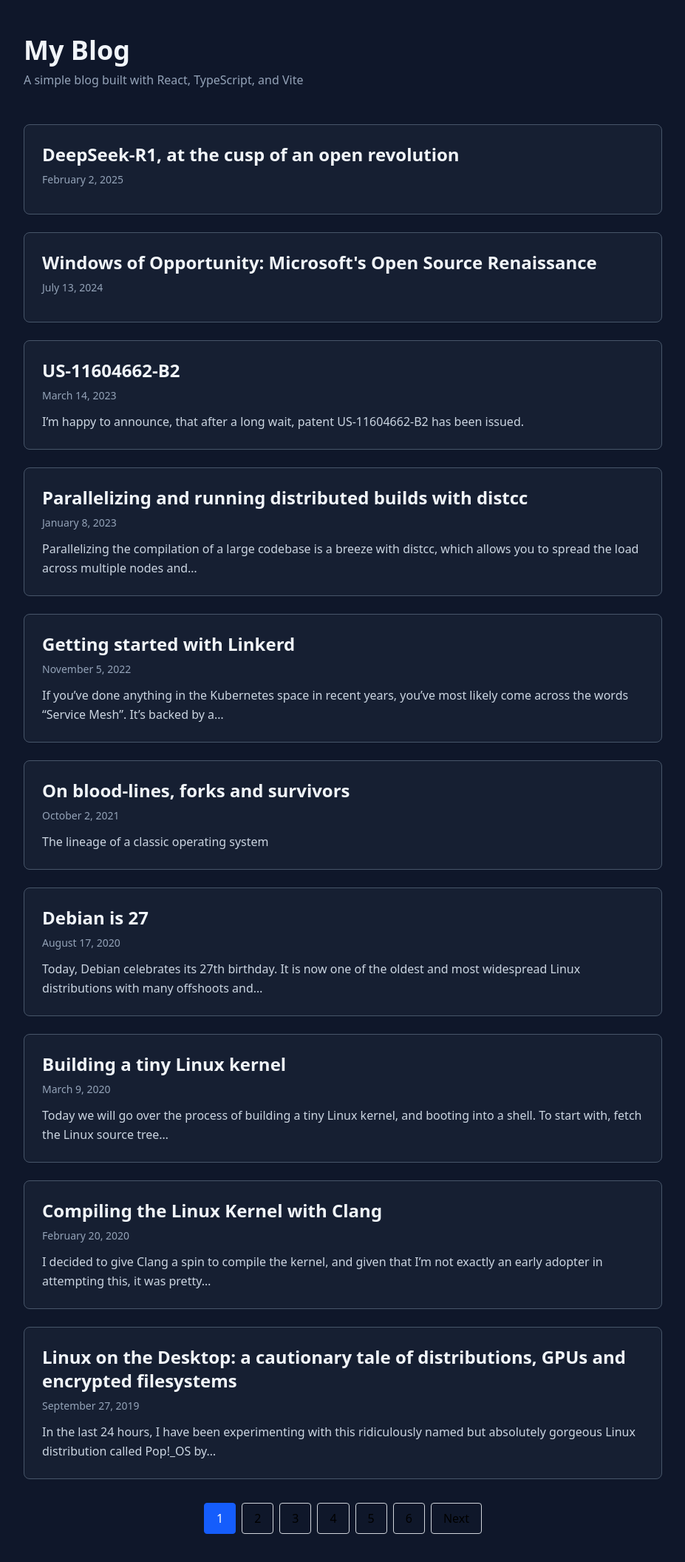
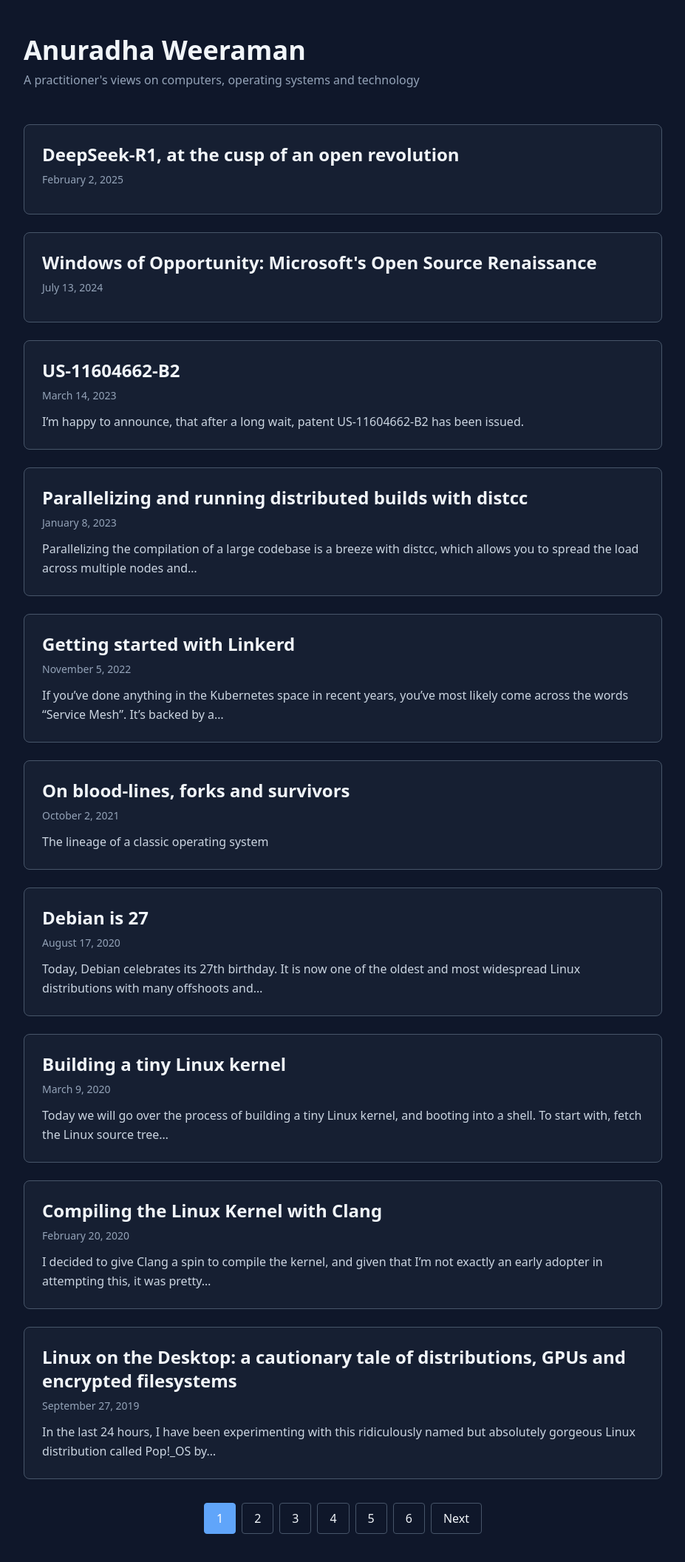
Before and after one commit to aweeraman/blog, a React (Vite) app: page / in a window 1280 px wide. Shown: the top 2112 px of the page at 74% size, without its empty margins (176-1103 px from the left). Built offline with nearby package versions, Linux system fonts and the light colour scheme.

Commit message:
fix: updated title and pagination colors

```diff
--- a/index.html
+++ b/index.html
@@ -4,7 +4,7 @@
     <meta charset="UTF-8" />
     <link rel="icon" type="image/svg+xml" href="/vite.svg" />
     <meta name="viewport" content="width=device-width, initial-scale=1.0" />
-    <title>gh-blog2</title>
+    <title>Anuradha Weeraman</title>
   </head>
   <body>
     <div id="root"></div>
--- a/src/components/Pagination.tsx
+++ b/src/components/Pagination.tsx
@@ -15,7 +15,7 @@ export function Pagination({ currentPage, totalPages }: PaginationProps) {
       {currentPage > 1 && (
         <Link
           to={currentPage === 2 ? '/' : `/page/${currentPage - 1}`}
-          className="px-4 py-2 border border-gray-300 rounded hover:bg-gray-100"
+          className="px-4 py-2 border border-theme-border-primary rounded text-theme-text-primary hover:bg-theme-bg-tertiary transition-colors"
         >
           Previous
         </Link>
@@ -26,10 +26,10 @@ export function Pagination({ currentPage, totalPages }: PaginationProps) {
           <Link
             key={page}
             to={page === 1 ? '/' : `/page/${page}`}
-            className={`px-4 py-2 border rounded ${
+            className={`px-4 py-2 border rounded transition-colors ${
               page === currentPage
-                ? 'bg-blue-600 text-white border-blue-600'
-                : 'border-gray-300 hover:bg-gray-100'
+                ? 'bg-theme-accent-primary text-white border-theme-accent-primary'
+                : 'border-theme-border-primary text-theme-text-primary hover:bg-theme-bg-tertiary'
             }`}
           >
             {page}
@@ -40,7 +40,7 @@ export function Pagination({ currentPage, totalPages }: PaginationProps) {
       {currentPage < totalPages && (
         <Link
           to={`/page/${currentPage + 1}`}
-          className="px-4 py-2 border border-gray-300 rounded hover:bg-gray-100"
+          className="px-4 py-2 border border-theme-border-primary rounded text-theme-text-primary hover:bg-theme-bg-tertiary transition-colors"
         >
           Next
         </Link>
--- a/src/pages/Home.tsx
+++ b/src/pages/Home.tsx
@@ -14,8 +14,8 @@ export function Home() {
     <div className="min-h-screen bg-theme-bg-primary">
       <div className="max-w-4xl mx-auto px-4 py-12">
         <header className="mb-12">
-          <h1 className="text-4xl font-bold text-theme-text-primary mb-2">My Blog</h1>
-          <p className="text-theme-text-tertiary">A simple blog built with React, TypeScript, and Vite</p>
+          <h1 className="text-4xl font-bold text-theme-text-primary mb-2">Anuradha Weeraman</h1>
+          <p className="text-theme-text-tertiary">A practitioner's views on computers, operating systems and technology</p>
         </header>
 
         <main>
```
